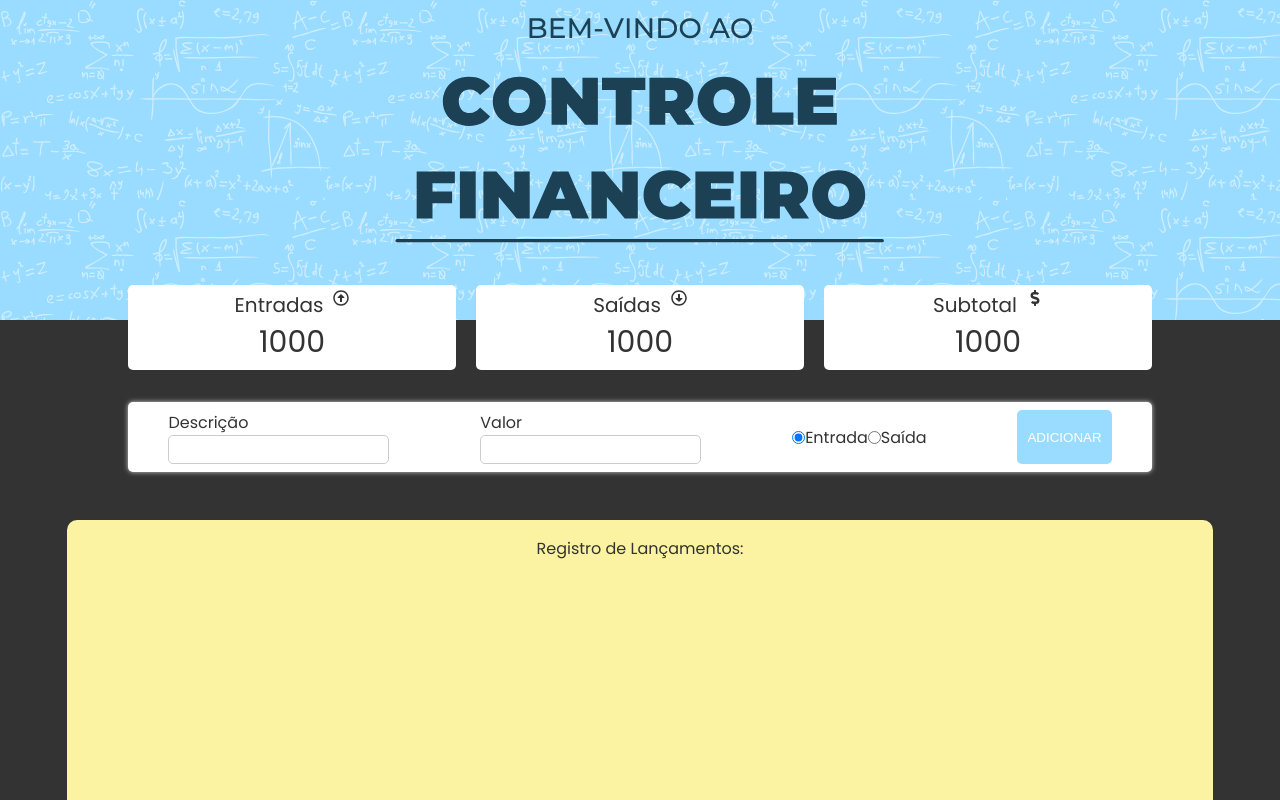
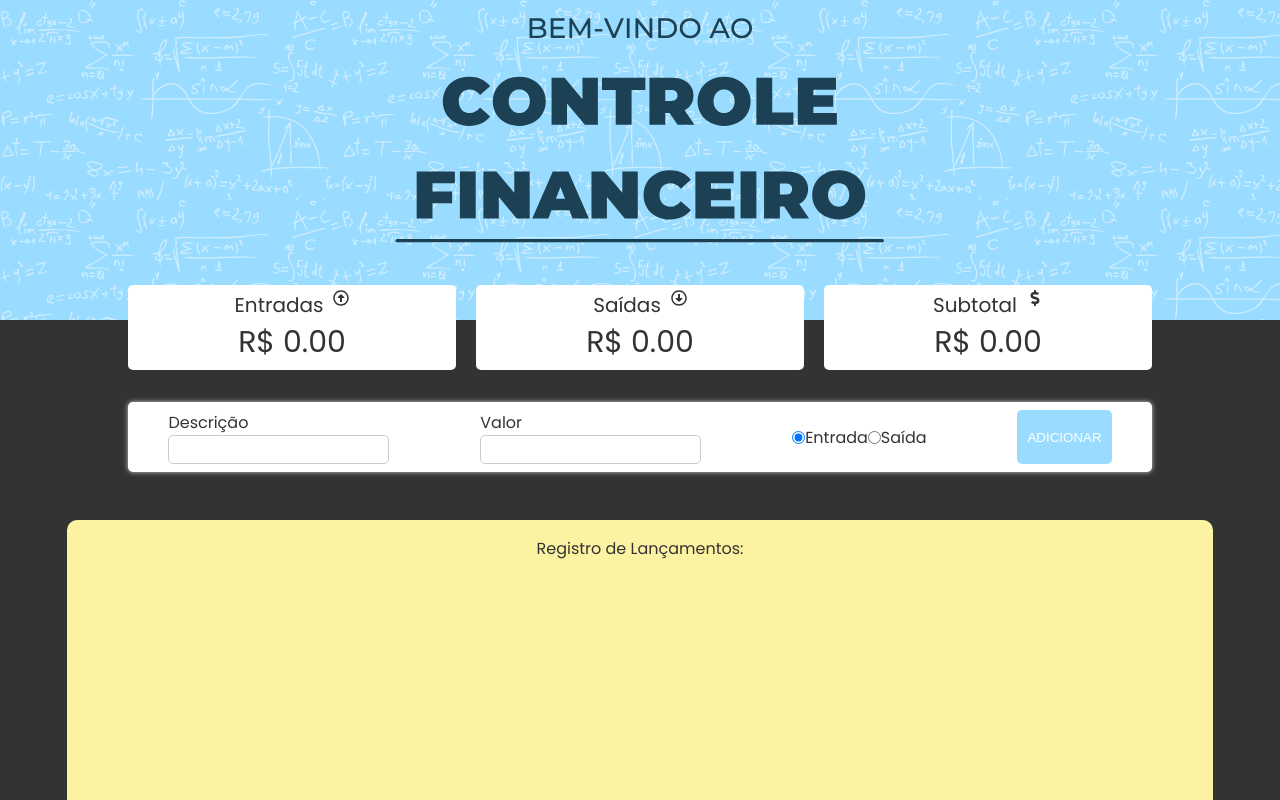
Before and after one commit to MarcioBADias/controle-financeiro, a React (Create React App) app: page / in a window 1280 px wide. Shown: the top 800 px of the page. Built offline with nearby package versions, Linux system fonts and the light colour scheme.

Commit message:
logica do Form e exibição de valores nos cards

```diff
--- a/public/index.html
+++ b/public/index.html
@@ -7,7 +7,7 @@
     <link rel="preconnect" href="https://fonts.gstatic.com" crossorigin>
     <link href="https://fonts.googleapis.com/css2?family=Poppins:wght@400;700;900&display=swap" rel="stylesheet">
 
-    <title>React App</title>
+    <title>Controle Financeiro</title>
   </head>
   <body>
     <noscript>You need to enable JavaScript to run this app.</noscript>
--- a/src/App.js
+++ b/src/App.js
@@ -1,4 +1,4 @@
-import React from 'react';
+import React, { useEffect, useState } from 'react';
 import Global from './styles/global';
 import Header from './components/Header';
 import CardsArea from './components/cards-area';
@@ -6,11 +6,48 @@ import Form from './components/form';
 import ResumeArea from './components/resume-area';
 
 const App = () => {
+    const data = localStorage.getItem('transactions');
+    console.log(data)
+    const [transactionsList, setTransactionsList] = useState(
+        data? JSON.parse(data) : []
+        );
+        const [income, setIncome] = useState(0);
+        const [expense, setExpense] = useState(0);
+        const [total, setTotal] = useState(0);
+
+        useEffect(() => {
+            const amountExpense = transactionsList.
+            filter(item => item.expense).
+            map(transition => Number(transition.amount));
+
+            const amountIncome = transactionsList.
+            filter(item => !item.expense).
+            map(transition => Number(transition.amount));
+
+            const expense = amountExpense.reduce((acc, cur) => acc + cur, 0).toFixed(2);
+            const income = amountIncome.reduce((acc, cur) => acc + cur, 0).toFixed(2);
+
+        const total = Math.abs(income - expense).toFixed(2);
+
+        setIncome(`R$ ${income}`);
+        setExpense(`R$ ${expense}`);
+        setTotal(`${Number(income)< Number(expense)? "-" : ""}R$ ${total}`);
+    }, [transactionsList]);
+
+    const handleAdd = (transaction) => {
+        const newArrayTransactions = [...transactionsList, transaction];
+
+        setTransactionsList(newArrayTransactions);
+
+        localStorage.setItem('transactions', JSON.stringify(newArrayTransactions));
+    };
+    console.log(transactionsList)
+
     return (
         <>
         <Header />
-        <CardsArea />
-        <Form />
+        <CardsArea income={income} expense={expense} total={total} />
+        <Form handleAdd={handleAdd} />
         <ResumeArea />
         <Global/>
         </>
--- a/src/components/cards-area/index.js
+++ b/src/components/cards-area/index.js
@@ -9,12 +9,12 @@ import {
     FaDollarSign
 } from 'react-icons/fa';
 
-const CardsArea = () => {
+const CardsArea = ({ income, expense, total }) => {
     return (
         <C.Container>
-            <Cards title='Entradas' Icon={FaRegArrowAltCircleUp} value='1000'/>
-            <Cards title='Saídas' Icon={FaRegArrowAltCircleDown} value='1000'/>
-            <Cards title='Subtotal' Icon={FaDollarSign} value='1000'/>
+            <Cards title='Entradas' Icon={FaRegArrowAltCircleUp} value={income} />
+            <Cards title='Saídas' Icon={FaRegArrowAltCircleDown} value={expense} />
+            <Cards title='Subtotal' Icon={FaDollarSign} value={total} />
         </C.Container>
     )
 }
--- a/src/components/form/index.js
+++ b/src/components/form/index.js
@@ -2,10 +2,12 @@ import React, { useState } from "react";
 
 import * as C from './styles';
 
-const Form = () => {
+const Form = ({ handleAdd }) => {
     const [desc, setDesc] = useState('');
     const [amount, setAmount] = useState('');
-    const [isExpense, setExpense] = useState('');
+    const [isExpense, setExpense] = useState(false);
+
+    const generateID = value => Math.round(Math.random()*value);
 
     const handleSave = () => {
         if (!desc || !amount){
@@ -15,6 +17,18 @@ const Form = () => {
             alert('O valor tem que ser positivo!');
             return;
         };
+
+        const transaction = {
+            id: generateID(1000),
+            desc: desc,
+            amount: amount,
+            expense: isExpense
+        };
+
+        handleAdd(transaction);
+
+        setDesc('');
+        setAmount('');
     };
 
     return (
@@ -33,7 +47,7 @@ const Form = () => {
                 <C.Input type='radio' id='rExpenses' name='group1' onChange={() => setExpense(!isExpense)} />
                 <C.Label htmlFor='rExpenses'>Saída</C.Label>
             </C.RadioGroup>
-            <C.Button onCLick={handleSave}>ADICIONAR</C.Button>
+            <C.Button onClick={handleSave}>ADICIONAR</C.Button>
         </C.Container>
     )
 }
```
